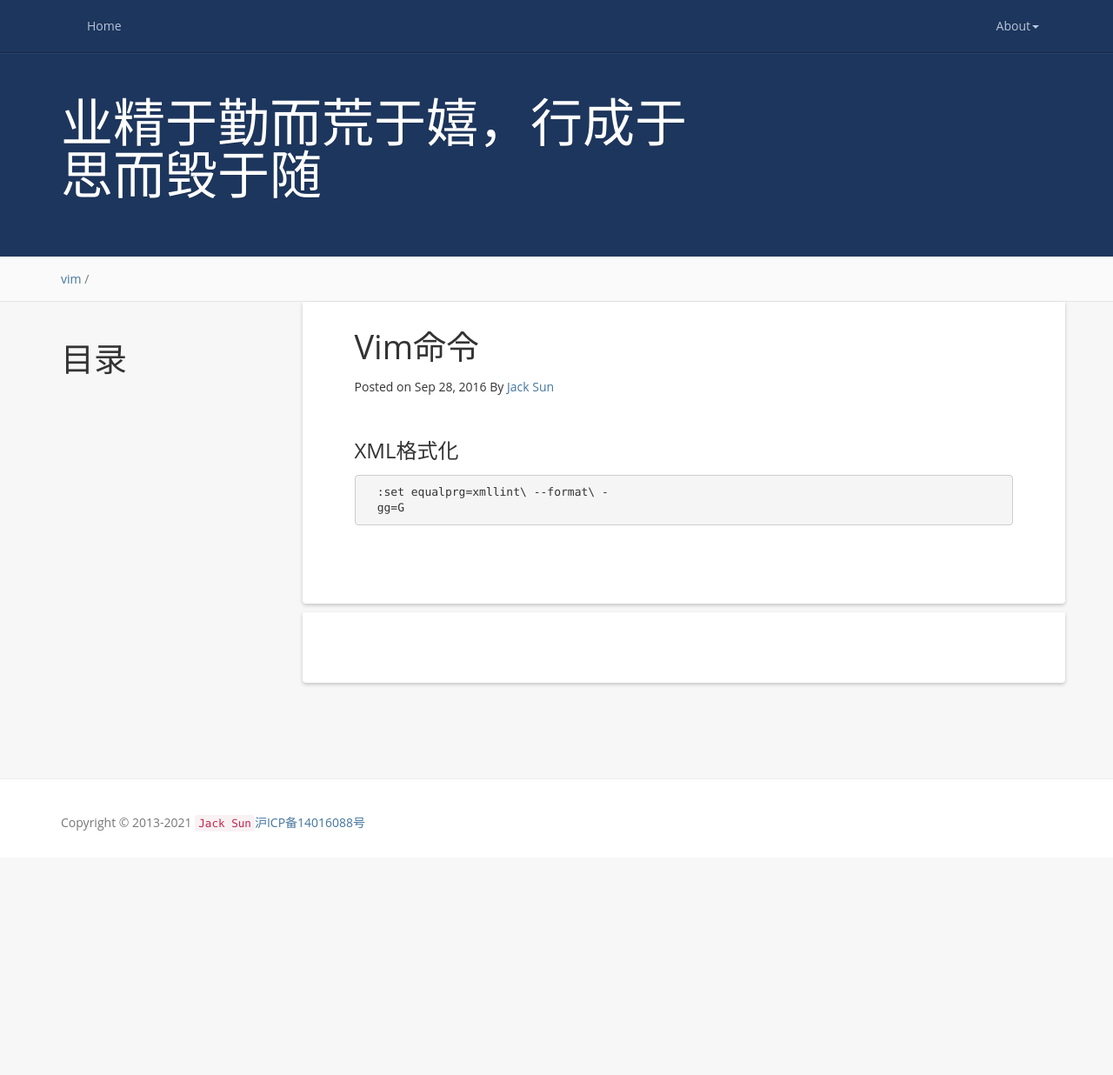
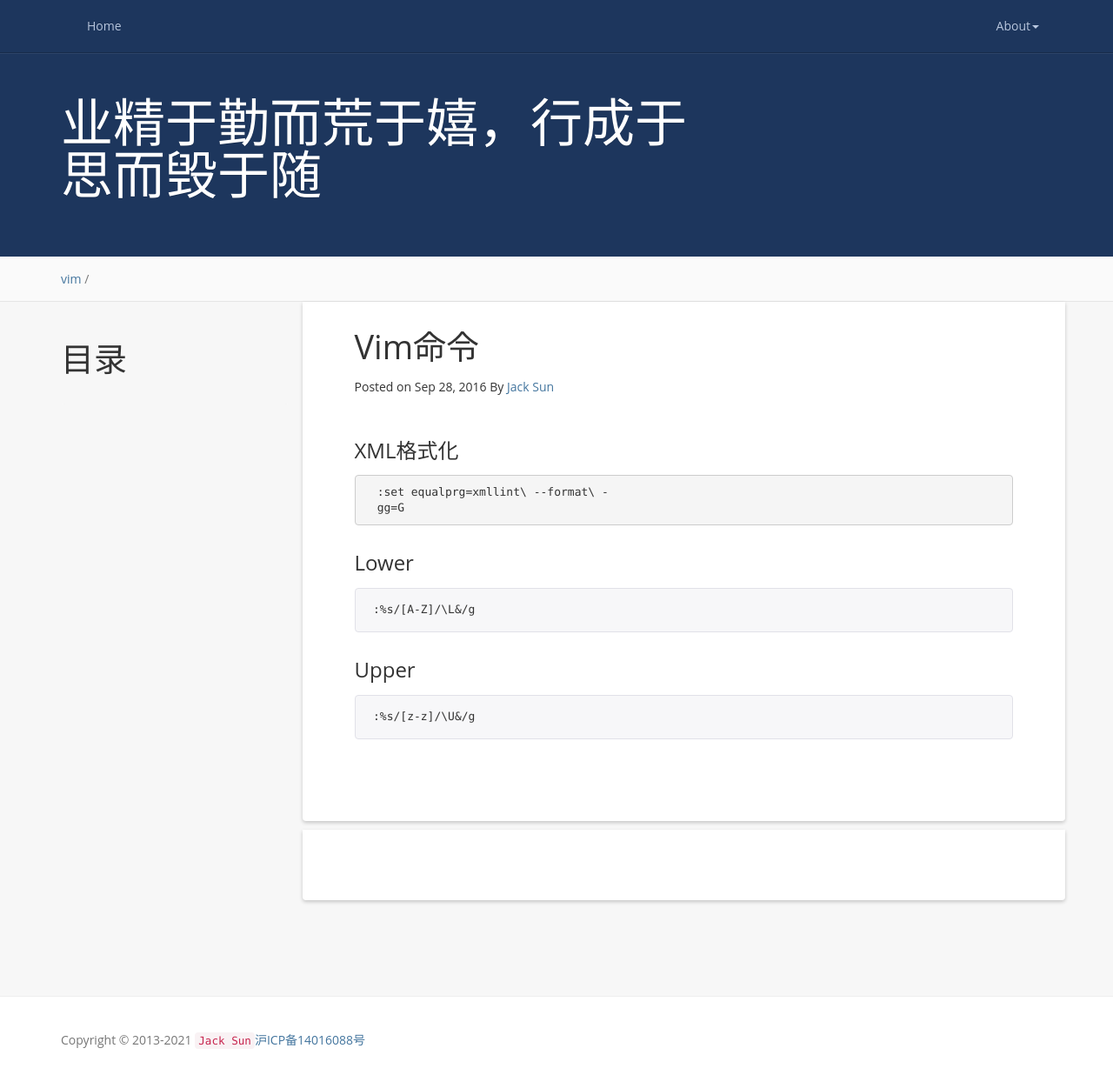
Before and after one commit to sunjiesh/sunjiesh.github.io, a Jekyll site: the page built from _posts/2016-09-28-VimCommand.markdown, in a window 1280 px wide and 1236 px high. Shown: the whole window at 87% size. Built offline with Jekyll 4.4.1, drawn with Linux system fonts in a browser that asks for light colours; comment, search, counter and statistics services are not loaded.

Commit message:
Update post,add vim cmd

````diff
--- a/_posts/2016-09-28-VimCommand.markdown
+++ b/_posts/2016-09-28-VimCommand.markdown
@@ -10,3 +10,12 @@ categories: vim
   :set equalprg=xmllint\ --format\ -
   gg=G
 </pre>
+
+### Lower
+```shell
+:%s/[A-Z]/\L&/g
+```
+### Upper
+```shell
+:%s/[z-z]/\U&/g
+```
````
